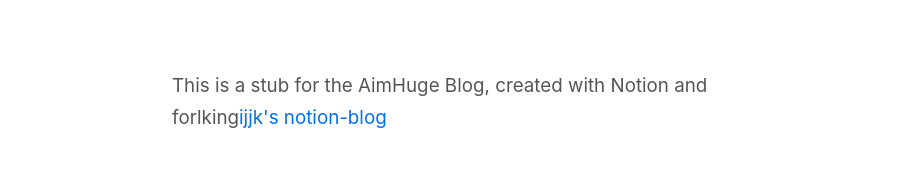
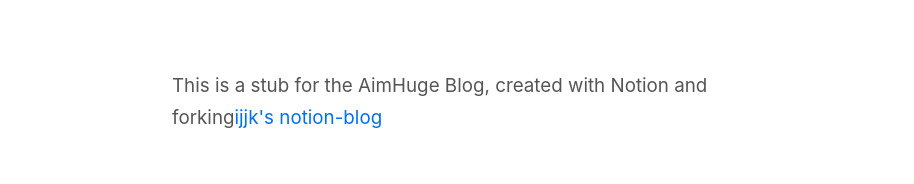
Before and after one commit to fotoflo/notion-blog, a Next.js app: page / in a window 1280 px wide. Shown: the part 571-755 px from the top of the page, without its empty margins (158-1072 px from the left). Built offline with nearby package versions, Linux system fonts and the light colour scheme.

Commit message:
spelling mistake

```diff
--- a/src/pages/index.tsx
+++ b/src/pages/index.tsx
@@ -2,7 +2,6 @@ import Link from 'next/link'
 import Header from '../components/header'
 import ExtLink from '../components/ext-link'
 import Features from '../components/features'
-import GitHub from '../components/svgs/github'
 import sharedStyles from '../styles/shared.module.css'
 
 export default () => (
@@ -24,7 +23,7 @@ export default () => (
 
       <div className="explanation">
         <p>
-         This is a stub for the AimHuge Blog, created with Notion and forlking
+         This is a stub for the AimHuge Blog, created with Notion and forking
           <ExtLink href="https://github.com/ijjk/notion-blog">
             ijjk's notion-blog
           </ExtLink>{' '}
```
